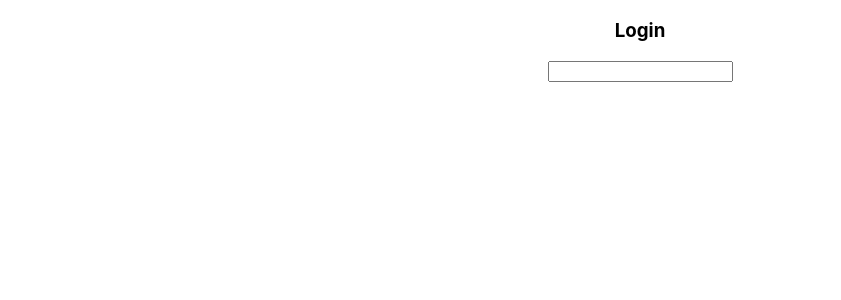
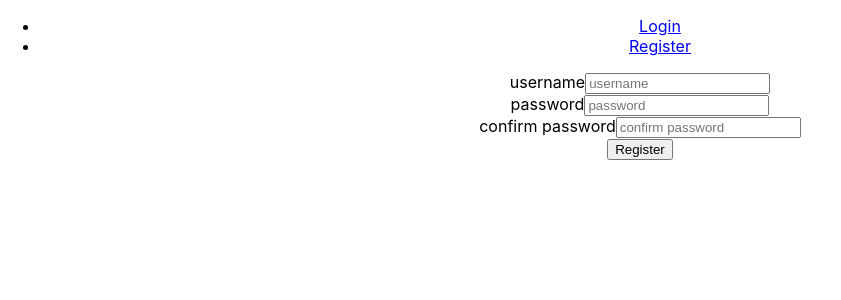
Before and after one commit to dhamano/chat_app, a React (Create React App) app in the folder react_frontend/: page / in a window 1280 px wide. Shown: the top 300 px of the page, without its empty margins (0-841 px from the left). Built offline with nearby package versions, Linux system fonts and the light colour scheme; no server answers.

Commit message:
WIP: login and reg functionality

```diff
--- a/react_frontend/src/App.js
+++ b/react_frontend/src/App.js
@@ -9,7 +9,8 @@ function App() {
 
     const [isCompatible, setIsCompatible] = useState();
     const [userColor, setUserColor] = useState(false);
-    const [userName, setUserName] = useState(false);
+    const [username, setUsername] = useState(false);
+    const [loginOrReg, setLoginOrReg] = useState('login');
 
     const [userMessage, setUserMessage] = useState('')
 
@@ -34,15 +35,41 @@ function App() {
         );
     };
 
-    const connection = new WebSocket('ws://127.0.0.1/8000');
+    const connection = new WebSocket('ws://127.0.0.1:8000');
 
     connection.onopen = function() {
 
     }
 
+    function onClickHandler(e) {
+        e.persist()
+        console.log('e.target',e.target.innerText);
+        if(e.target.innerText === "Login") setLoginOrReg('Login');
+        if(e.target.innerText === "Register") setLoginOrReg('Register');
+        console.log('click', loginOrReg);
+    }
+
+    let TEMP_REMOVE_WHEN_USED = {
+        userColor,
+        setUserColor,
+        userMessage,
+        setUserMessage
+    }
+
+    console.log("TEMP_REMOVE_WHEN_USED",TEMP_REMOVE_WHEN_USED);
+
+    let loginRegVals = {
+        setUsername,
+        username,
+        loginOrReg,
+        setLoginOrReg,
+        onClickHandler
+    }
+
     return (
         <div className="App">
-           <Route exact path="/" render={ props => localStorage.getItem("token") ? <Redirect to="/home" /> : <Login {...props} setUserName={setUserName} userName={userName} /> } />
+           <Route exact path="/" render={ props => localStorage.getItem("token") ? <Redirect to="/home" /> : <Login {...props} loginRegVals={loginRegVals}  /> } />
+           <Route path="/register" render={ props => <Login {...props} loginRegVals={loginRegVals}  /> } />
            <PrivateRoute path="/home" component={Messaging} />
         </div>
     );
--- a/react_frontend/src/components/Login.js
+++ b/react_frontend/src/components/Login.js
@@ -1,22 +1,70 @@
 import React, { useState } from 'react';
-
+import { NavLink } from 'react-router-dom';
 
 const Login = props => {
+    const [password, setPassword] = useState(false);
+    const [confirmPassword, setConfirmPassword] = useState(false);
+    const [passwordErr, setPasswordErr] = useState(false);
+
     function handleOnChange (e) {
-        props.setUserName(e.target.value);
+        if(e.target.name === 'username') props.loginRegVals.setUserName(e.target.value);
+        if(e.target.name === 'password') setPassword(e.target.value);
+        if(e.target.name === 'confirm-password') setConfirmPassword(e.target.value);
     };
 
-    function handleSubmit (e) {
+    function handleSubmitLogin (e) {
         e.preventDefault();
-        console.log('event target value', e.target.value);
+        console.log('LOGIN SUBMIT', e.target.value);
+    }
+
+    function handleSubmitRegister (e) {
+        e.preventDefault();
+        if( password !== confirmPassword) {
+            setPasswordErr(true);
+            return;
+        }
+        console.log('REGISTER SUBMIT', e.target.value);
     }
 
     return (
-        <div>
-            <h3>Login</h3>
-            <form onSubmit={handleSubmit}>
-                <input onChange={handleOnChange} value={!props.userName ? '' : props.userName} />
-            </form>
+        <div className="login-reg-container">
+            <ul>
+                <li><NavLink onClick={props.loginRegVals.onClickHandler} to="/">Login</NavLink></li>
+                <li><NavLink onClick={props.loginRegVals.onClickHandler} to="/register">Register</NavLink></li>
+            </ul>
+            { props.loginRegVals.loginOrReg === "Login" ? (
+            <div className="login">
+                <form onSubmit={handleSubmitLogin}>
+                    <div>
+                        <label htmlFor="username">username</label>
+                        <input id="username" onChange={handleOnChange} value={!props.loginRegVals.username ? '' : props.loginRegVals.username} name="username" type="text" placeholder="username" autoComplete="username" />
+                    </div>
+                    <div>
+                        <label htmlFor="password">password</label>
+                        <input id="password" onChange={handleOnChange} value={!password ? '' : password} name="password" type="password" placeholder="password" autoComplete="current-password" />
+                    </div>
+                    <input type="submit" value="Login" />
+                </form>
+            </div>
+            ) : (
+            <div className="register">
+                <form onSubmit={handleSubmitRegister}>
+                    <div>
+                        <label htmlFor="reg-username">username</label>
+                        <input id="reg-username" onChange={handleOnChange} value={!props.loginRegVals.username ? '' : props.loginRegVals.username} name="username" type="text" placeholder="username" autoComplete="username" />
+                    </div>
+                    <div>
+                        <label htmlFor="reg-password">password</label>
+                        <input id="reg-password" className={ passwordErr ? 'error' : '' } onChange={handleOnChange} value={!password ? '' : password} name="password" type="password" placeholder="password" autoComplete="new-password" />
+                    </div>
+                    <div>
+                        <label htmlFor="confirmPassword">confirm password</label>
+                        <input id="confirmPassword" className={ passwordErr ? 'error' : '' } onChange={handleOnChange} value={!confirmPassword ? '' : confirmPassword} name="confirm-password" type="password" placeholder="confirm password" autoComplete="new-password" />
+                    </div>
+                    <input type="submit" value="Register" />
+                </form>
+            </div>
+            )}
         </div>
     )
 };
--- a/react_frontend/src/scss/index.scss
+++ b/react_frontend/src/scss/index.scss
@@ -13,3 +13,4 @@ code {
 }
 
 @import 'App';
+@import 'login';
```
Also changed, not shown: react_frontend/src/services/index.js (added, +44 -0 lines), react_frontend/src/scss/login.scss (added), 2 other files (tests, documents, lock files or other folders).
